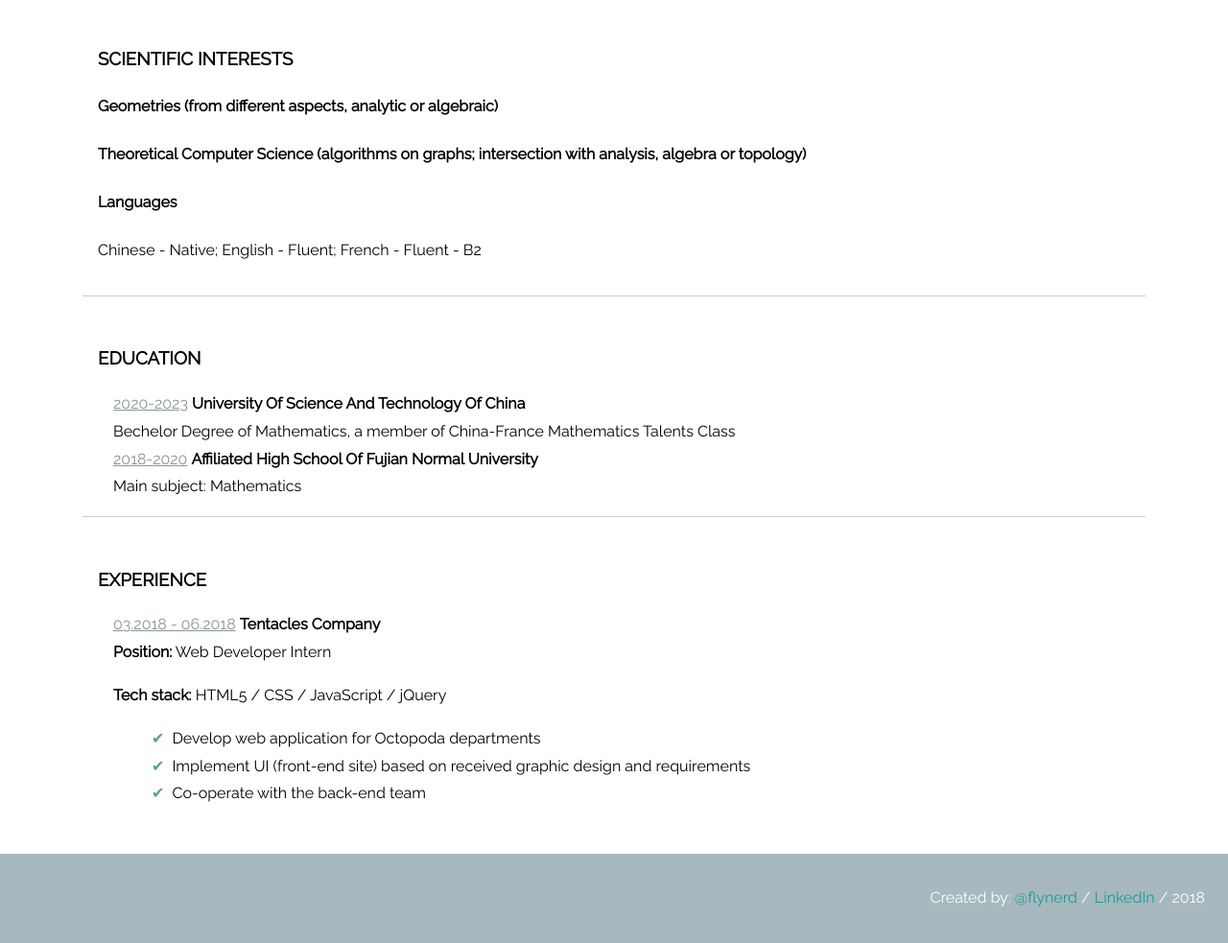
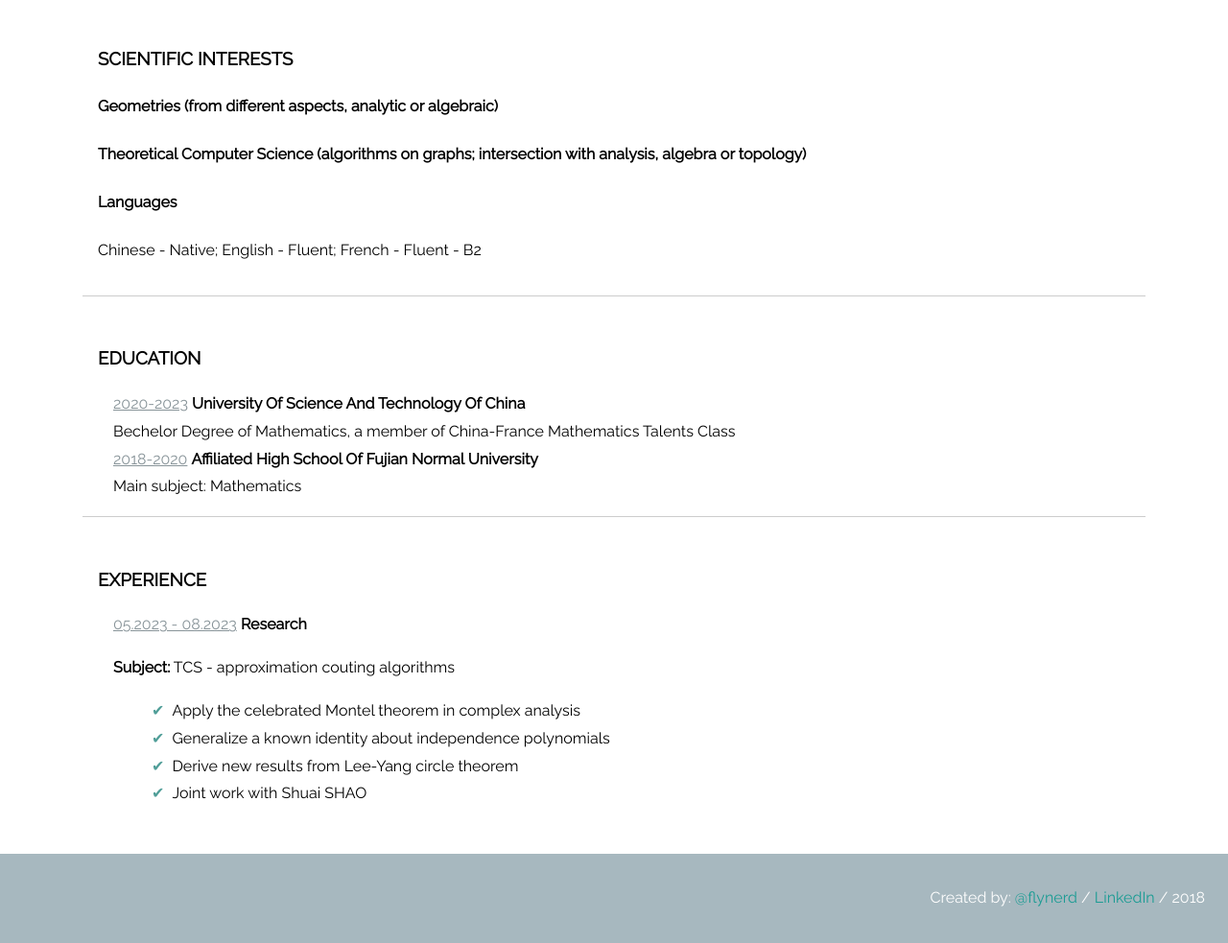
Before and after one commit to XiaoweiYEXavier/XiaoweiYEXavier.github.io, a Jekyll site: the page CV/index.html, which Jekyll copies as it is, in a window 1280 px wide, cut to the strip 370-1353 px from the top of the page. Shown: the whole strip at 96% size. Built offline with Jekyll 4.4.1, drawn with Linux system fonts in a browser that asks for light colours; nearby versions of some CDN libraries.

Commit message:
Update index.html

```diff
--- a/CV/index.html
+++ b/CV/index.html
@@ -10,10 +10,10 @@
 
 <body>
   <header>
+    <h1>Xiaowei YE</h1>
     <div>
       <img src="./证件照.png" />
     </div>
-    <h1>Xiaowei YE</h1>
   </header>
   <main>
     <section>
@@ -52,14 +52,15 @@
       <h3>Experience</h3>
       <article>
         <div class='job-title'>
-          <span>03.2018 - 06.2018</span> <strong>Tentacles Company</strong><br> <strong>Position:</strong> Web developer Intern
+          <span>05.2023 - 08.2023</span> <strong>Research</strong><br>
         </div>
         <div>
-          <p><strong>Tech stack:</strong> HTML5 / CSS / JavaScript / jQuery</p>
+          <p><strong>Subject:</strong> TCS - approximation couting algorithms
           <ul class="job-description">
-            <li>Develop web application for Octopoda departments</li>
-            <li>Implement UI (front-end site) based on received graphic design and requirements</li>
-            <li>Co-operate with the back-end team </li>
+            <li>Apply the celebrated Montel theorem in complex analysis</li>
+            <li>Generalize a known identity about independence polynomials</li>
+            <li>Derive new results from Lee-Yang circle theorem</li>
+            <li>Joint work with Shuai SHAO</li>
           </ul>
         </div>
       </article>
```
